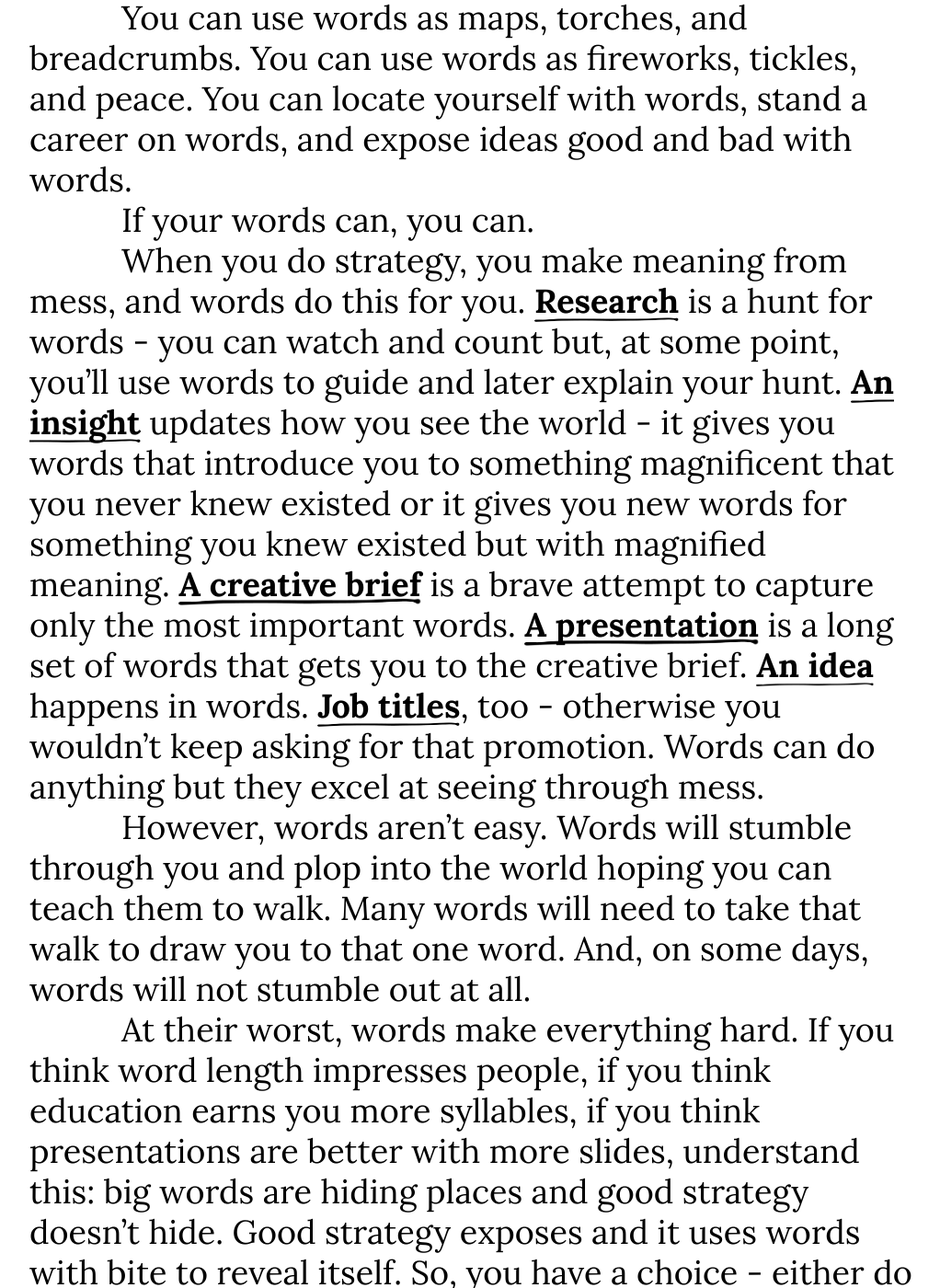
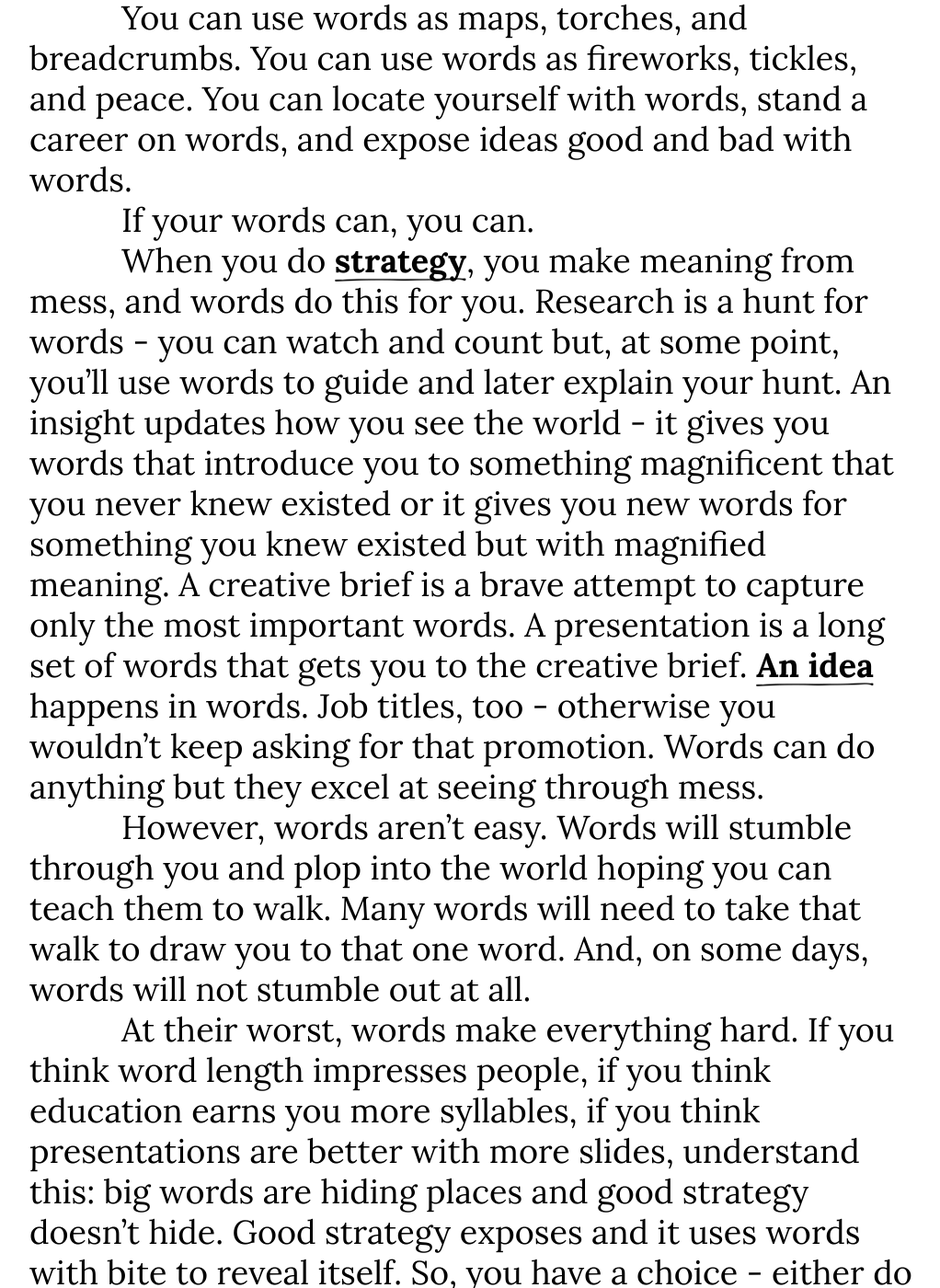
Before and after one commit to markhpollard/markhpollard.github.io, a Jekyll site: the page built from index.md, in a window 1280 px wide and 1400 px high, scrolled down 1234 px. Shown: the whole window at 92% size, without its empty margins (128-1150 px from the left). Built offline with Jekyll 4.4.1, drawn with Linux system fonts in a browser that asks for light colours; nearby versions of some CDN libraries.

```diff
--- a/index.md
+++ b/index.md
@@ -18,7 +18,7 @@ You can use words as maps, torches, and breadcrumbs. You can use words as firewo
 
 If your words can, you can.
 
-When you do strategy, you make meaning from mess, and words do this for you. [Research](https://markhpollard.github.io/strategy-articles) is a hunt for words - you can watch and count but, at some point, you’ll use words to guide and later explain your hunt. [An insight](https://markhpollard.github.io/strategy-articles) updates how you see the world - it gives you words that introduce you to something magnificent that you never knew existed or it gives you new words for something you knew existed but with magnified meaning. [A creative brief](https://markhpollard.github.io/strategy-articles) is a brave attempt to capture only the most important words. [A presentation](https://markhpollard.github.io/strategy-articles) is a long set of words that gets you to the creative brief. [An idea](https://markhpollard.github.io/strategy-articles) happens in words. [Job titles](https://markhpollard.github.io/strategy-articles), too - otherwise you wouldn’t keep asking for that promotion. Words can do anything but they excel at seeing through mess.
+When you do [strategy](how-to-do-account-planning-a-simple-approach/), you make meaning from mess, and words do this for you. Research is a hunt for words - you can watch and count but, at some point, you’ll use words to guide and later explain your hunt. An insight updates how you see the world - it gives you words that introduce you to something magnificent that you never knew existed or it gives you new words for something you knew existed but with magnified meaning. A creative brief is a brave attempt to capture only the most important words. A presentation is a long set of words that gets you to the creative brief. [An idea](how-to-explain-an-idea/) happens in words. Job titles, too - otherwise you wouldn’t keep asking for that promotion. Words can do anything but they excel at seeing through mess.
 
 However, words aren’t easy. Words will stumble through you and plop into the world hoping you can teach them to walk. Many words will need to take that walk to draw you to that one word. And, on some days, words will not stumble out at all.
 
@@ -30,4 +30,4 @@ In strategy, words are all that matters.
 
 Strategy is your words.
 
-*[Now go read something](http://).
+\*[Now go read something](http://).
```
